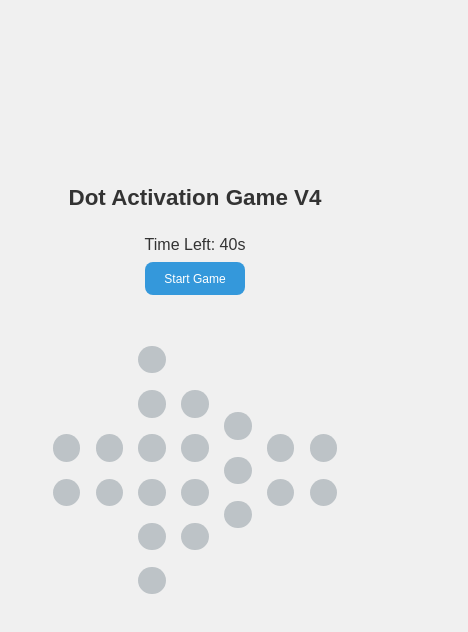
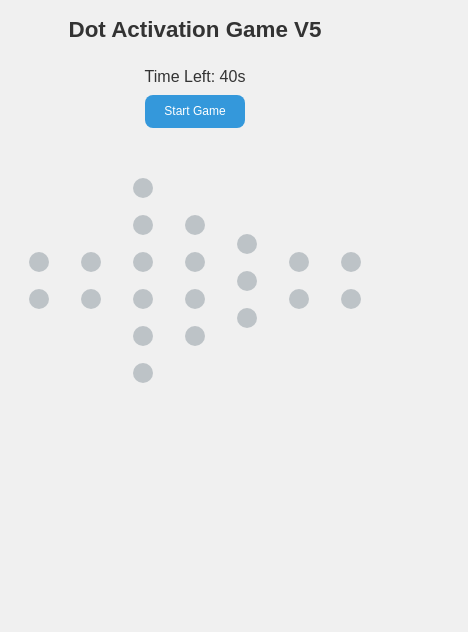
Before and after one commit to theflyingdutch789/memory_game, a plain HTML site: page index.html in a window 390 px wide. Shown: the whole page, 468 px wide, since content can reach past the window. Drawn offline with Linux system fonts and the light colour scheme.

Commit message:
fixed responsive issues in desktop

```diff
--- a/index.html
+++ b/index.html
@@ -9,7 +9,7 @@
 </head>
 <body>
     <div class="game-container">
-        <h1>Dot Activation Game V4</h1>
+        <h1>Dot Activation Game V5</h1>
         <div id="timer" aria-live="polite">Time Left: 40s</div>
         <button id="start-button" aria-label="Start the Dot Activation Game">Start Game</button>
         <div id="layers-container" aria-label="Game Layers"></div>
--- a/script.js
+++ b/script.js
@@ -27,8 +27,8 @@ function initGame() {
     timerElement.textContent = `Time Left: ${TIME_LIMIT}s`;
     startButton.style.display = 'inline-block'; // Show the Start button
 
-    // Generate layers with unique dot counts for layers 3-5
-    const uniqueDotCounts = getUniqueDotCounts(3, 5, 3, 5); // Layer 3: 6 dots; Layers 4-5: 3-5 dots, unique, excluding layer 3
+    // Generate layers with unique dot counts for layers 4-5
+    const uniqueDotCounts = getUniqueDotCounts(4, 5, 3, 5); // Corrected parameters
 
     for (let layer = 1; layer <= TOTAL_LAYERS; layer++) {
         const layerDiv = document.createElement('div');
@@ -39,12 +39,10 @@ function initGame() {
         let numDots;
         if (layer === 1 || layer === 2 || layer === 6 || layer === 7) {
             numDots = 2;
-        } else if (layer >= 3 && layer <= 5) {
-            if (layer === 3) {
-                numDots = 6; // Layer 3 always has 6 dots
-            } else {
-                numDots = uniqueDotCounts[layer - 4]; // Assign unique counts for layers 4-5
-            }
+        } else if (layer === 3) {
+            numDots = 6; // Layer 3 always has 6 dots
+        } else if (layer >= 4 && layer <= 5) {
+            numDots = uniqueDotCounts[layer - 4]; // Assign unique counts for layers 4-5
         }
 
         // Create dots
@@ -73,13 +71,10 @@ function initGame() {
         dot.classList.remove('correct', 'wrong');
     });
 
-    // Add event listeners to all dots using both pointerdown and click events
+    // Add event listeners to all dots using 'click' only
     allDots.forEach(dot => {
         // Remove any existing listeners to prevent duplicates
-        dot.removeEventListener('pointerdown', handleDotClick);
         dot.removeEventListener('click', handleDotClick);
-
-        dot.addEventListener('pointerdown', handleDotClick);
         dot.addEventListener('click', handleDotClick);
     });
 }
@@ -88,10 +83,7 @@ function initGame() {
 function getUniqueDotCounts(startLayer, endLayer, minDots, maxDots) {
     const numberOfLayers = endLayer - startLayer + 1;
 
-    // Layer 3 always has 6 dots
-    const layer3Dots = 6;
-
-    // Available dots for Layers 4 and 5 (3-5, excluding layer3Dots)
+    // Available dots for Layers 4 and 5 (3-5)
     const availableDots = [3, 4, 5];
 
     // Shuffle the availableDots array
@@ -102,7 +94,7 @@ function getUniqueDotCounts(startLayer, endLayer, minDots, maxDots) {
 
     // Assign dots to layers 4 and 5
     const uniqueDotCounts = [];
-    for (let layer = 4; layer <= endLayer; layer++) { // Layers 4 and 5
+    for (let layer = startLayer; layer <= endLayer; layer++) { // Layers 4 and 5
         if (availableDots.length > 0) {
             uniqueDotCounts.push(availableDots.pop());
         } else {
@@ -175,14 +167,10 @@ function resetToLayer1() {
     }, 2000);
 }
 
-// Handle dot clicks using Pointer Events and Click Events
+// Handle dot clicks using Click Events
 function handleDotClick(event) {
+    console.log('Dot clicked:', event.target); // Debugging statement
     if (!gameStarted) return; // Ignore interactions before the game starts
-
-    // For pointerdown, ensure it's a primary pointer (e.g., left mouse button or touch)
-    if (event.type === 'pointerdown') {
-        if (event.pointerType === 'mouse' && event.button !== 0) return;
-    }
 
     const layer = parseInt(event.target.dataset.layer);
     const dot = parseInt(event.target.dataset.dot);
@@ -234,7 +222,6 @@ function endGame(won, timeout = false) {
     // Remove event listeners
     const allDots = document.querySelectorAll('.dot');
     allDots.forEach(dot => {
-        dot.removeEventListener('pointerdown', handleDotClick);
         dot.removeEventListener('click', handleDotClick);
     });
 
@@ -271,16 +258,5 @@ startButton.addEventListener('click', () => {
     startTimer();
 });
 
-window.addEventListener('orientationchange', () => {
-    // Optionally, reinitialize or adjust the layout
-    // For now, we'll just reinitialize the game to ensure proper layout
-    if (gameStarted) {
-        clearInterval(timer);
-        endGame(false, true); // End the current game
-    }
-});
-
-
-
 // Initialize the game on page load
 window.onload = initGame;
--- a/styles.css
+++ b/styles.css
@@ -8,27 +8,26 @@
 body {
     background-color: #f0f0f0;
     font-family: Arial, sans-serif;
-    height: 100vh; /* Ensure body takes full viewport height */
-    overflow: hidden; /* Prevent scrolling */
+    min-height: 100vh;
+    overflow: hidden; /* Prevent body scroll */
 }
 
 .game-container {
-    width: 90vw; /* Use viewport width for responsiveness */
-    max-width: 1000px;
-    height: 100vh; /* Full height to handle landscape mode */
+    width: 90%;
+    max-width: 1200px;
     margin: 0 auto;
-    padding: 2vh 1vw; /* Responsive padding */
+    padding: 2vh 1vw;
     display: flex;
     flex-direction: column;
-    justify-content: center;
+    justify-content: flex-start;
     align-items: center;
     text-align: center;
-    overflow: hidden; /* Prevent internal scrolling */
+    /* overflow: hidden; */ /* Removed to allow content flow */
 }
 
 h1 {
     margin-bottom: 2vh;
-    font-size: 2.5rem; /* Use rem for scalable font */
+    font-size: 2.5rem;
     color: #333;
 }
 
@@ -58,42 +57,42 @@ h1 {
 
 #layers-container {
     display: flex;
-    justify-content: center;
+    flex-wrap: nowrap; /* Prevent wrapping on desktop */
+    justify-content: space-between; /* Evenly distribute layers */
     align-items: center;
-    flex-wrap: nowrap;
-    overflow-x: auto;
+    gap: 8px; /* Adjusted gap */
+    overflow-x: hidden; /* Prevent horizontal scroll on desktop */
     margin-top: 3vh;
     padding-bottom: 2vh;
-    scrollbar-width: none;
+    scrollbar-width: none; /* Hide scrollbar in Firefox */
     width: 100%;
+    padding-left: 1vw;
+    padding-right: 1vw;
+    scroll-behavior: smooth; /* Smooth scrolling if needed */
 }
 
 #layers-container::-webkit-scrollbar {
-    display: none;
+    display: none; /* Hide scrollbar in WebKit browsers */
 }
 
 .layer {
-    margin: 0 1vw;
+    flex: 1 1 14%; /* Grow and shrink, base width ~14% */
     display: flex;
-    justify-content: center;
+    flex-direction: column;
     align-items: center;
-    flex-direction: column;
-    min-width: 8vw; /* Responsive min-width */
-    flex-shrink: 0; /* Prevent layers from shrinking */
+    min-width: 40px; /* Prevent layers from getting too small */
+    flex-shrink: 1; /* Allow layers to shrink */
 }
 
 .dot {
-    position: relative; /* Establish positioning context */
-    z-index: 2; /* Ensure dots are above the pseudo-element */
-    width: 8vw;
-    height: 8vw;
-    max-width: 50px; /* Set max size for larger screens */
-    max-height: 50px;
+    width: 40px;
+    height: 40px;
     background-color: #bdc3c7;
     border-radius: 50%;
     margin: 1vh 0;
-    cursor: default;
+    cursor: pointer;
     transition: background-color 0.3s, transform 0.2s;
+    user-select: none;
 }
 
 .dot::before {
@@ -104,8 +103,8 @@ h1 {
     width: 140%;
     height: 140%;
     background: transparent;
-    pointer-events: none; /* Prevent interception of pointer events */
-    z-index: 1; /* Ensure the pseudo-element is below the dot */
+    pointer-events: none;
+    z-index: 1;
 }
 
 .dot::after {
@@ -120,6 +119,7 @@ h1 {
     transform: translate(-50%, -50%);
     transition: width 0.3s ease, height 0.3s ease, opacity 0.3s ease;
     opacity: 0;
+    pointer-events: none;
 }
 
 .dot:active::after,
@@ -128,7 +128,6 @@ h1 {
     height: 200%;
     opacity: 1;
 }
-
 
 .dot.active {
     cursor: pointer;
@@ -141,12 +140,12 @@ h1 {
 
 .dot.correct {
     background-color: #00008b;
-    transform: scale(1.2);
+    transform: scale(1.1); /* Reduced scale to prevent overflow */
 }
 
 .dot.wrong {
     background-color: #e74c3c;
-    transform: scale(1.2);
+    transform: scale(1.1); /* Reduced scale to prevent overflow */
 }
 
 .layer.completed .dot {
@@ -163,7 +162,24 @@ h1 {
 
 /* Responsive Design Enhancements */
 
-/* Tablets and small desktops */
+/* Very Large Screens */
+@media (min-width: 1600px) {
+    .game-container {
+        width: 70%; /* Reduced width to prevent stretching */
+    }
+
+    .dot {
+        width: 60px;
+        height: 60px;
+    }
+
+    .layer {
+        min-width: 100px;
+        gap: 10px;
+    }
+}
+
+/* Tablets and Small Desktops */
 @media (max-width: 1024px) {
     h1 {
         font-size: 2rem;
@@ -179,20 +195,19 @@ h1 {
     }
 
     .dot {
-        width: 7vw;
-        height: 7vw;
+        width: 35px;
+        height: 35px;
     }
 
     .layer {
-        min-width: 7vw;
-        margin: 0 1vw;
+        min-width: 80px;
     }
 }
 
-/* Portrait Tablets and large phones */
+/* Portrait Tablets and Large Phones */
 @media (max-width: 768px) {
     .game-container {
-        width: 95vw;
+        width: 95%;
     }
 
     h1 {
@@ -209,13 +224,12 @@ h1 {
     }
 
     .dot {
-        width: 6vw;
-        height: 6vw;
+        width: 30px;
+        height: 30px;
     }
 
     .layer {
-        min-width: 6vw;
-        margin: 0 0.8vw;
+        min-width: 70px;
     }
 }
 
@@ -235,15 +249,12 @@ h1 {
     }
 
     .dot {
-        width: 8vw; /* Increase slightly for better touch targets */
-        height: 8vw;
-        max-width: 40px;
-        max-height: 40px;
+        width: 25px;
+        height: 25px;
     }
 
     .layer {
-        min-width: 8vw;
-        margin: 0 0.6vw;
+        min-width: 60px;
     }
 }
 
@@ -263,20 +274,17 @@ h1 {
     }
 
     .dot {
-        width: 7vw;
-        height: 7vw;
-        max-width: 35px;
-        max-height: 35px;
+        width: 20px;
+        height: 20px;
     }
 
     .layer {
-        min-width: 7vw;
-        margin: 0 2vw;
+        min-width: 30px;
     }
 }
 
 /* Very Small Phones */
-@media (max-width: 320px) {
+@media (max-width: 325px) {
     h1 {
         font-size: 1.2rem;
     }
@@ -291,14 +299,11 @@ h1 {
     }
 
     .dot {
-        width: 6vw;
-        height: 6vw;
-        max-width: 30px;
-        max-height: 30px;
+        width: 15px;
+        height: 15px;
     }
 
     .layer {
-        min-width: 6vw;
-        margin: 0 1.5vw;
+        min-width: 25px;
     }
 }
```
